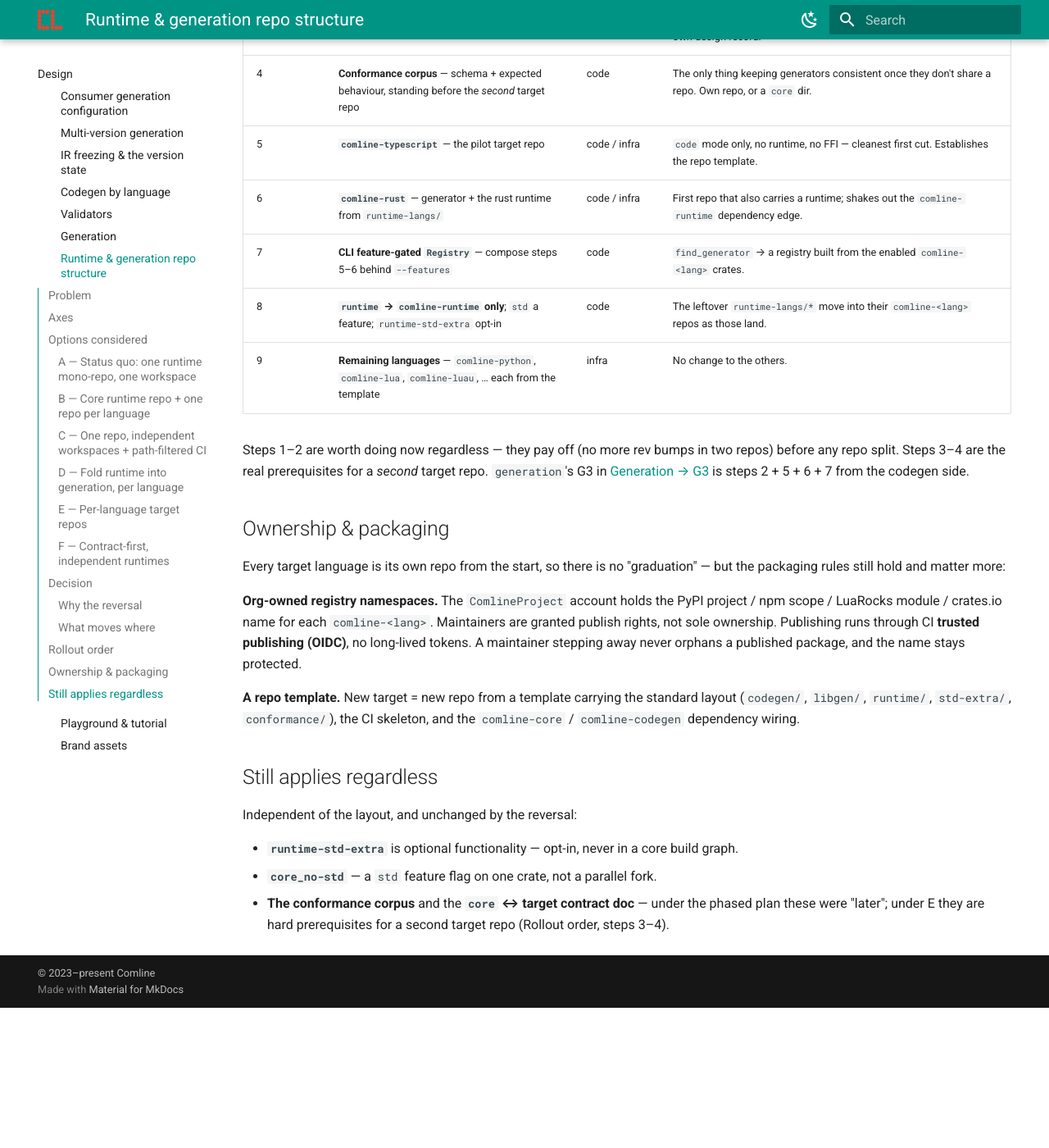
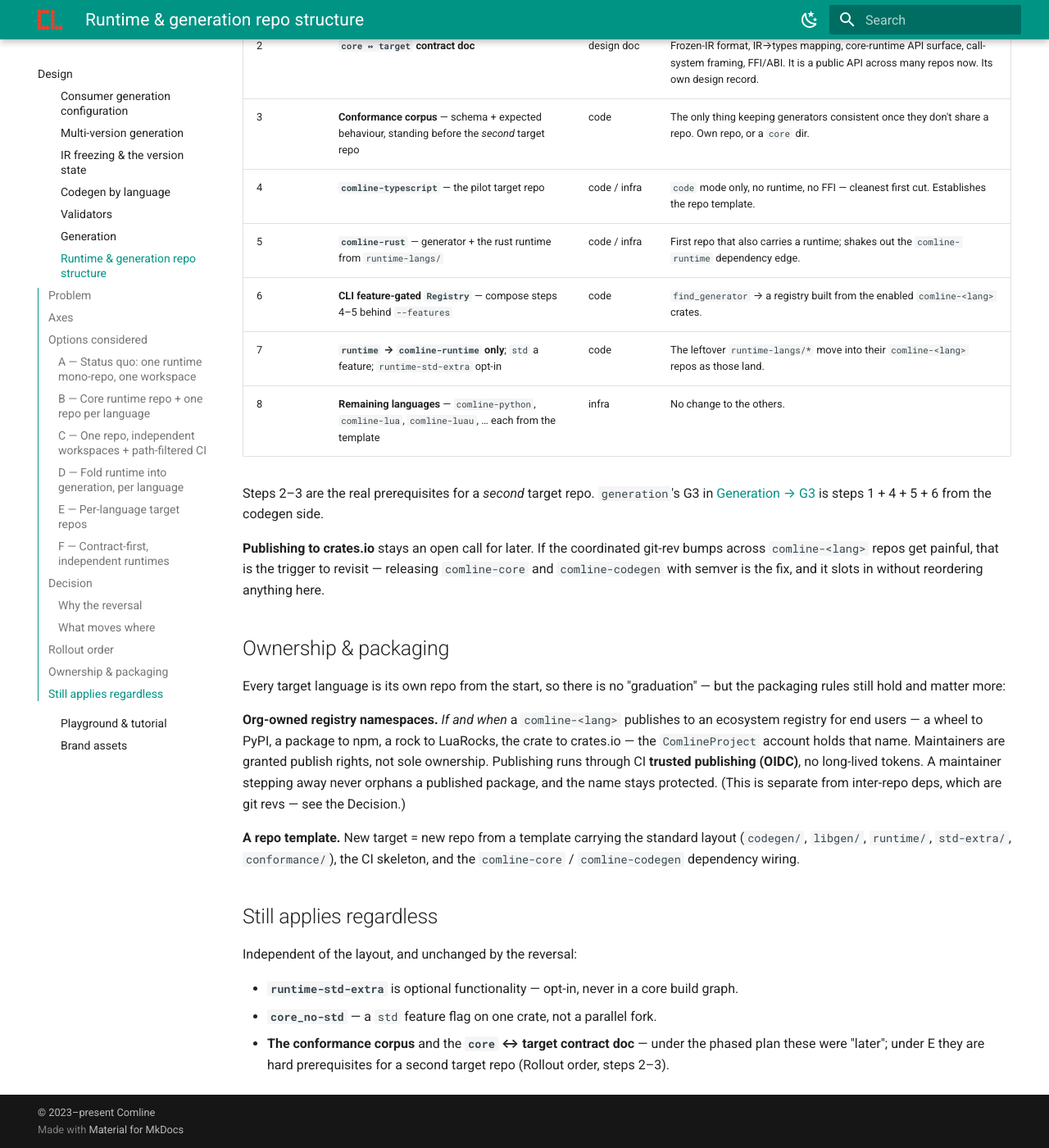
Before and after one commit to ComlineProject/docs, an MkDocs documentation site: the page built from docs/docs/design/runtime-repo-structure.md, in a window 1280 px wide and 1400 px high, scrolled down 4584 px. Shown: the whole window at 82% size. Built offline with MkDocs 1.6.1 and Material for MkDocs 9.7.7, drawn with Linux system fonts in a browser that asks for light colours; the version menu is left out; before the commit the page ends 5813 px from its top, so only the background shows below that; some of the changed text lies outside the part shown.

Commit message:
docs(design): keep git-rev deps, drop crates.io publishing as a prerequisite
Publishing comline-core / comline-codegen has no payoff at this stage, so
inter-repo deps (generation->core, cli->both, comline-<lang>->core+codegen)
stay on git revs with coordinated rev bumps. Remove the 'release comline-core'
rollout step; renumber to 8; note publishing stays a later call that slots in
without reordering. Ownership & packaging reframed as if/when a target ships
to an ecosystem registry for end users (separate concern from inter-repo
deps).

```diff
--- a/docs/docs/design/runtime-repo-structure.md
+++ b/docs/docs/design/runtime-repo-structure.md
@@ -160,6 +160,13 @@
   generator trait). No language-specific code.
 
 `runtime` keeps only `comline-runtime`, the language-agnostic core runtime.
+
+**Dependency mechanism: git revs, not crates.io.** At this stage publishing is
+overhead with no payoff, so `comline-core` and `comline-codegen` are consumed by
+git rev — the way `generation` and `cli` already consume `core`. The cost is
+coordinated rev bumps across repos (and one `comline-core` in any given tree, so
+the CLI composes targets pinned to the same rev). Publishing to crates.io is a
+later call, not a prerequisite for anything below.
 
 ### Why the reversal
 
@@ -170,7 +177,7 @@
 - The **codegen ↔ runtime agreement is a same-repo, same-CI invariant** here —
   one PR builds the generator, runs it, builds the runtime, and runs the
   generated code against it. The phased path deferred that and leaned on a
-  hand-maintained version table plus a conformance suite to catch drift.
+  hand-maintained version/rev table plus a conformance suite to catch drift.
 - **"Which languages are heavy enough to graduate"** turned out to be a
   recurring judgement call. Making every language its own repo from the start
   removes the question entirely.
@@ -190,36 +197,41 @@
 
 ## Rollout order
 
-The prerequisites gate everything else, so they come first. Nothing here needs a
+Everything is wired by git rev (see the Decision note). Nothing here needs a
 big-bang; each step leaves the tree working.
 
 | # | Step | Kind | Notes |
 |---|---|---|---|
-| 1 | **Release `comline-core`** to crates.io | code / release | Ends the git-rev pin treadmill `generation` and `cli` are on now — immediate payoff, independent of the rest. |
-| 2 | **`generation` → `comline-codegen`**: strip to contract + helpers + `Registry`, release it | code | The `rust` / `typescript` generator bodies come *out* in step 4; what's left is language-neutral. |
-| 3 | **`core ↔ target` contract doc** | design doc | Frozen-IR format, IR→types mapping, core-runtime API surface, call-system framing, FFI/ABI. It is a public API across many repos now. Its own design record. |
-| 4 | **Conformance corpus** — schema + expected behaviour, standing before the *second* target repo | code | The only thing keeping generators consistent once they don't share a repo. Own repo, or a `core` dir. |
-| 5 | **`comline-typescript`** — the pilot target repo | code / infra | `code` mode only, no runtime, no FFI — cleanest first cut. Establishes the repo template. |
-| 6 | **`comline-rust`** — generator + the rust runtime from `runtime-langs/` | code / infra | First repo that also carries a runtime; shakes out the `comline-runtime` dependency edge. |
-| 7 | **CLI feature-gated `Registry`** — compose steps 5–6 behind `--features` | code | `find_generator` → a registry built from the enabled `comline-<lang>` crates. |
-| 8 | **`runtime` → `comline-runtime` only**; `std` a feature; `runtime-std-extra` opt-in | code | The leftover `runtime-langs/*` move into their `comline-<lang>` repos as those land. |
-| 9 | **Remaining languages** — `comline-python`, `comline-lua`, `comline-luau`, … each from the template | infra | No change to the others. |
+| 1 | **`generation` → `comline-codegen`**: strip to contract + helpers + `Registry` | code | The `rust` / `typescript` generator bodies come *out* in step 4; what's left is language-neutral. Consumed by git rev. |
+| 2 | **`core ↔ target` contract doc** | design doc | Frozen-IR format, IR→types mapping, core-runtime API surface, call-system framing, FFI/ABI. It is a public API across many repos now. Its own design record. |
+| 3 | **Conformance corpus** — schema + expected behaviour, standing before the *second* target repo | code | The only thing keeping generators consistent once they don't share a repo. Own repo, or a `core` dir. |
+| 4 | **`comline-typescript`** — the pilot target repo | code / infra | `code` mode only, no runtime, no FFI — cleanest first cut. Establishes the repo template. |
+| 5 | **`comline-rust`** — generator + the rust runtime from `runtime-langs/` | code / infra | First repo that also carries a runtime; shakes out the `comline-runtime` dependency edge. |
+| 6 | **CLI feature-gated `Registry`** — compose steps 4–5 behind `--features` | code | `find_generator` → a registry built from the enabled `comline-<lang>` crates. |
+| 7 | **`runtime` → `comline-runtime` only**; `std` a feature; `runtime-std-extra` opt-in | code | The leftover `runtime-langs/*` move into their `comline-<lang>` repos as those land. |
+| 8 | **Remaining languages** — `comline-python`, `comline-lua`, `comline-luau`, … each from the template | infra | No change to the others. |
 
-Steps 1–2 are worth doing now regardless — they pay off (no more rev bumps in
-two repos) before any repo split. Steps 3–4 are the real prerequisites for a
-*second* target repo. `generation`'s G3 in [Generation → G3](generation.md#g3-split-to-per-language-repos)
-is steps 2 + 5 + 6 + 7 from the codegen side.
+Steps 2–3 are the real prerequisites for a *second* target repo. `generation`'s
+G3 in [Generation → G3](generation.md#g3-split-to-per-language-repos) is steps
+1 + 4 + 5 + 6 from the codegen side.
+
+**Publishing to crates.io** stays an open call for later. If the coordinated
+git-rev bumps across `comline-<lang>` repos get painful, that is the trigger to
+revisit — releasing `comline-core` and `comline-codegen` with semver is the fix,
+and it slots in without reordering anything here.
 
 ## Ownership & packaging
 
 Every target language is its own repo from the start, so there is no
 "graduation" — but the packaging rules still hold and matter more:
 
-**Org-owned registry namespaces.** The `ComlineProject` account holds the PyPI
-project / npm scope / LuaRocks module / crates.io name for each `comline-<lang>`.
-Maintainers are granted publish rights, not sole ownership. Publishing runs
+**Org-owned registry namespaces.** *If and when* a `comline-<lang>` publishes to
+an ecosystem registry for end users — a wheel to PyPI, a package to npm, a rock
+to LuaRocks, the crate to crates.io — the `ComlineProject` account holds that
+name. Maintainers are granted publish rights, not sole ownership. Publishing runs
 through CI **trusted publishing (OIDC)**, no long-lived tokens. A maintainer
 stepping away never orphans a published package, and the name stays protected.
+(This is separate from inter-repo deps, which are git revs — see the Decision.)
 
 **A repo template.** New target = new repo from a template carrying the standard
 layout (`codegen/`, `libgen/`, `runtime/`, `std-extra/`, `conformance/`), the CI
@@ -234,4 +246,4 @@
 - **`core_no-std`** — a `std` feature flag on one crate, not a parallel fork.
 - **The conformance corpus** and the **`core` ↔ target contract doc** — under
   the phased plan these were "later"; under E they are hard prerequisites for a
-  second target repo (Rollout order, steps 3–4).
+  second target repo (Rollout order, steps 2–3).
```
Also changed, not shown: other parts of docs/docs/design/runtime-repo-structure.md (+1 -1 lines), docs/docs/design/generation.md (+16 -13 lines).
